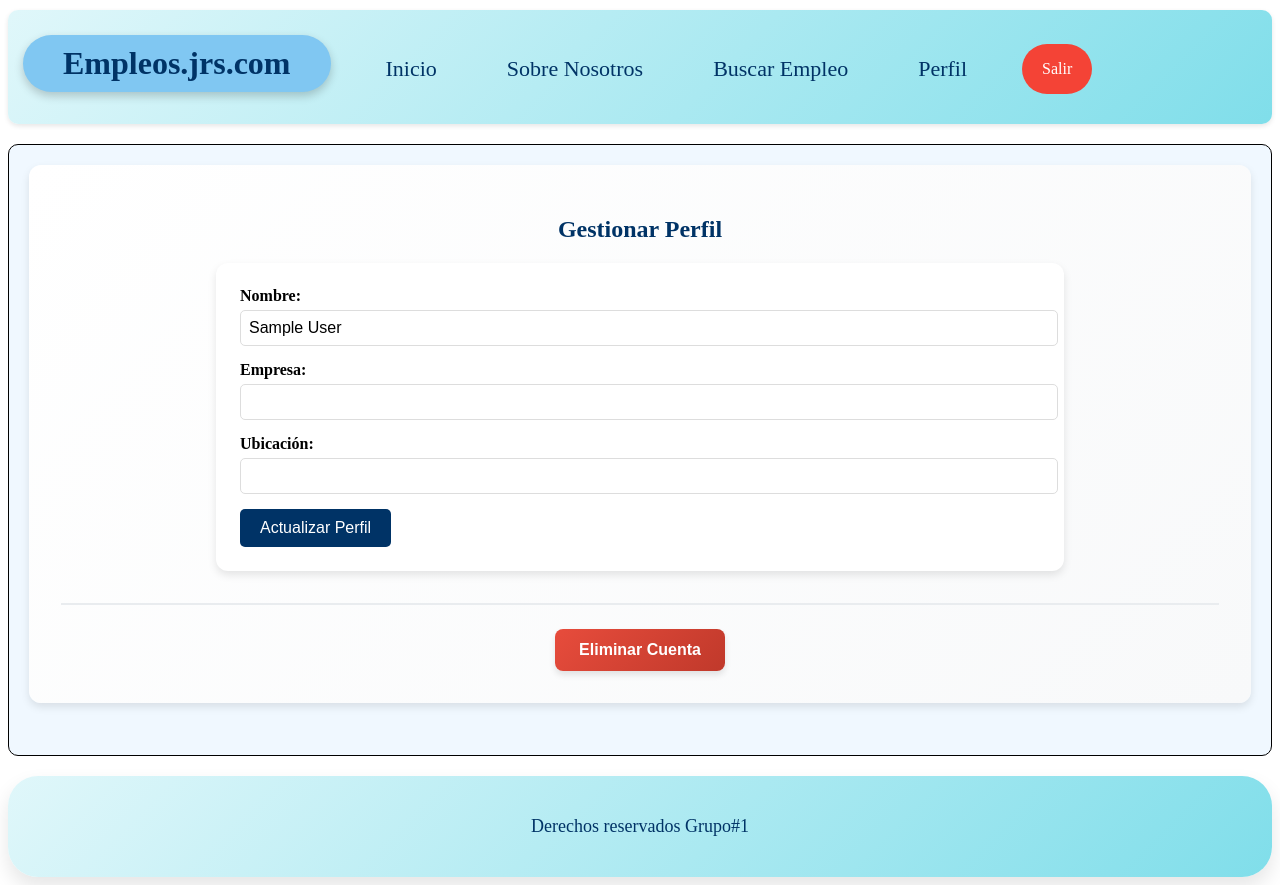
After one commit to GabArroM/Ambiente-Web-C-S-G1-Empleos.jrs.com, a PHP site: page /PerfilEmpleador.php in a window 1280 px wide. The commit adds this page. Run offline with PHP 8.4, Linux system fonts and the light colour scheme; the visitor is signed in with stand-in values (Sample User, id 1); data that the repository does not hold is empty.

Commit message:
ultimos cambios by andony calvo

```diff
--- a/Conexion/db.php
+++ b/Conexion/db.php
@@ -3,7 +3,7 @@
 
 $servername = "localhost";
 $username = "root";
-$password = "Colon-1289";
+$password = "";
 $database = "ProyectoWebQ3";
 
 $conn = new mysqli($servername, $username, $password, $database);
--- /dev/null
+++ b/PerfilEmpleador.php
@@ -0,0 +1,132 @@
+<!DOCTYPE html>
+<html lang="en">
+
+<head>
+    <meta charset="UTF-8">
+    <title>Modulo Empleados</title>
+    <meta name="viewport" content="width=device-width, initial-scale=1.0">
+    <link rel="stylesheet" href="./css/style.css?v=1.3">
+    <link rel="stylesheet" href="./css/ModEmpleados.css?v=1.3">
+</head>
+
+<body>
+
+    <?php
+    include("navbar.php");
+    include("./Conexion/db.php");
+
+    $user_id = $_SESSION['user_id'];
+
+    if ($_SERVER['REQUEST_METHOD'] == 'POST') {
+        if (isset($_POST['action']) && $_POST['action'] == 'update') {
+            $nombre = $_POST['nombre'];
+            $empresa = $_POST['empresa'];
+            $ubicacion = $_POST['ubicacion'];
+
+            // Actualización del nombre
+            $sql_nombre = "UPDATE Usuarios SET Nombre='$nombre' WHERE ID_Usuario='$user_id'";
+            if ($conn->query($sql_nombre) !== TRUE) {
+                echo "Error al actualizar nombre: " . $conn->error;
+                exit();
+            }
+
+            // Actualización del perfil del empleador
+            $sql_perfil = "UPDATE empleadores SET
+                Empresa = ?,
+                Ubicacion = ?
+                WHERE ID_Usuario = ?";
+
+            $stmt = $conn->prepare($sql_perfil);
+            $stmt->bind_param("ssi", $empresa, $ubicacion, $user_id);
+
+            if ($stmt->execute()) {
+                echo "<div class='alert alert-success'>Perfil actualizado correctamente.</div>";
+            } else {
+                echo "<div class='alert alert-danger'>Error al actualizar perfil: " . $stmt->error . "</div>";
+            }
+        }
+
+        // Eliminar cuenta
+        if (isset($_POST['action']) && $_POST['action'] == 'delete') {
+            if (isset($_POST['confirm_delete']) && $_POST['confirm_delete'] == 'yes') {
+
+                // Primero eliminar las aplicaciones relacionadas
+                $sql_aplicaciones = "DELETE FROM aplicaciones WHERE ID_Oferta IN
+                    (SELECT ID_Oferta FROM ofertas_empleo WHERE ID_Empleador =
+                    (SELECT ID_Empleador FROM empleadores WHERE ID_Usuario = '$user_id'))";
+                if ($conn->query($sql_aplicaciones) === TRUE) {
+
+                    // Eliminar ofertas de empleo
+                    $sql_ofertas = "DELETE FROM ofertas_empleo WHERE ID_Empleador =
+                        (SELECT ID_Empleador FROM empleadores WHERE ID_Usuario = '$user_id')";
+                    if ($conn->query($sql_ofertas) === TRUE) {
+
+                        // Eliminar el perfil del empleador
+                        $sql = "DELETE FROM empleadores WHERE ID_Usuario='$user_id'";
+                        if ($conn->query($sql) === TRUE) {
+
+                            // Eliminar el usuario
+                            $sql_user = "DELETE FROM usuarios WHERE ID_Usuario='$user_id'";
+                            if ($conn->query($sql_user) === TRUE) {
+                                session_unset();
+                                session_destroy();
+                                header('Location: Autenticarse.php');
+                                exit();
+                            } else {
+                                echo "<div class='alert alert-danger'>Error al eliminar la cuenta de usuario: " . $conn->error . "</div>";
+                            }
+                        } else {
+                            echo "<div class='alert alert-danger'>Error al eliminar el perfil: " . $conn->error . "</div>";
+                        }
+                    } else {
+                        echo "<div class='alert alert-danger'>Error al eliminar las ofertas de empleo: " . $conn->error . "</div>";
+                    }
+                } else {
+                    echo "<div class='alert alert-danger'>Error al eliminar las aplicaciones: " . $conn->error . "</div>";
+                }
+            }
+        }
+    }
+
+    $sql_user = "SELECT u.*, e.* FROM Usuarios u
+             LEFT JOIN empleadores e ON u.ID_Usuario = e.ID_Usuario
+             WHERE u.ID_Usuario = '$user_id'";
+    $result = $conn->query($sql_user);
+    $user_data = $result->fetch_assoc();
+    ?>
+
+    <main>
+        <section class="form-section profile-section">
+            <h2 class="section-title">Gestionar Perfil</h2>
+            <form method="POST" action="" class="profile-form">
+                <input type="hidden" name="action" value="update">
+                <div class="form-group">
+                    <label for="nombre">Nombre:</label>
+                    <input type="text" id="nombre" name="nombre" value="<?php echo htmlspecialchars($user_data['Nombre'] ?? ''); ?>" required>
+                </div>
+                <div class="form-group">
+                    <label for="empresa">Empresa:</label>
+                    <input type="text" id="empresa" name="empresa" value="<?php echo htmlspecialchars($user_data['Empresa'] ?? ''); ?>" required>
+                </div>
+                <div class="form-group">
+                    <label for="ubicacion">Ubicación:</label>
+                    <input type="text" id="ubicacion" name="ubicacion" value="<?php echo htmlspecialchars($user_data['Ubicacion'] ?? ''); ?>" required>
+                </div>
+                <button type="submit" class="submit-btn">Actualizar Perfil</button>
+            </form>
+
+            <form method="POST" action="" class="delete-form" onsubmit="return confirm('¿Está seguro de que desea eliminar su cuenta? Esta acción no se puede deshacer.');">
+                <input type="hidden" name="action" value="delete">
+                <input type="hidden" name="confirm_delete" value="yes">
+                <button type="submit" class="delete-btn">Eliminar Cuenta</button>
+            </form>
+        </section>
+    </main>
+
+    <footer>
+        Derechos reservados Grupo#1
+    </footer>
+
+</body>
+
+</html>
--- a/js/login.js
+++ b/js/login.js
@@ -19,10 +19,10 @@ document.getElementById("loginButton").addEventListener("click", function(event)
     .then(data => {
         if (data.success) {
             if (data.tipoUsuario == "Junior") {
-                window.location.href = "ModSolicitantes.php";
+                window.location.href = "index.php";
 
             } else if (data.tipoUsuario == "Empleador") {
-                window.location.href = "ModEmpleados.php";
+                window.location.href = "index.php";
 
             }
         } else {
--- a/navbar.php
+++ b/navbar.php
@@ -22,8 +22,9 @@ if (!empty($_SESSION) && isset($_SESSION["user_type"])) {
         $menu = [
             ["label" => "Inicio", "url" => "index.php"],
             ["url" => "sobreNosotros.php", "label" => "Sobre Nosotros"],
-            ["url" => "ModEmpleados.php", "label" => "Modulo Empleador"],
-            ["url" => "OfertasEmpleo.php", "label" => "Mis Ofertas"],
+            ["url" => "PerfilEmpleador.php", "label" => "Perfil"],
+            ["url" => "ModEmpleados.php", "label" => "Gestionar Ofertas"],
+            ["url" => "OfertasEmpleo.php", "label" => "Postulaciones"],
             ["url" => "logout.php", "label" => "Salir", "button" => true]
         ];
     }
```
Also changed, not shown: BusquedaEmpleo.php (+14 -2 lines), ModEmpleados.php (+0 -89 lines).
